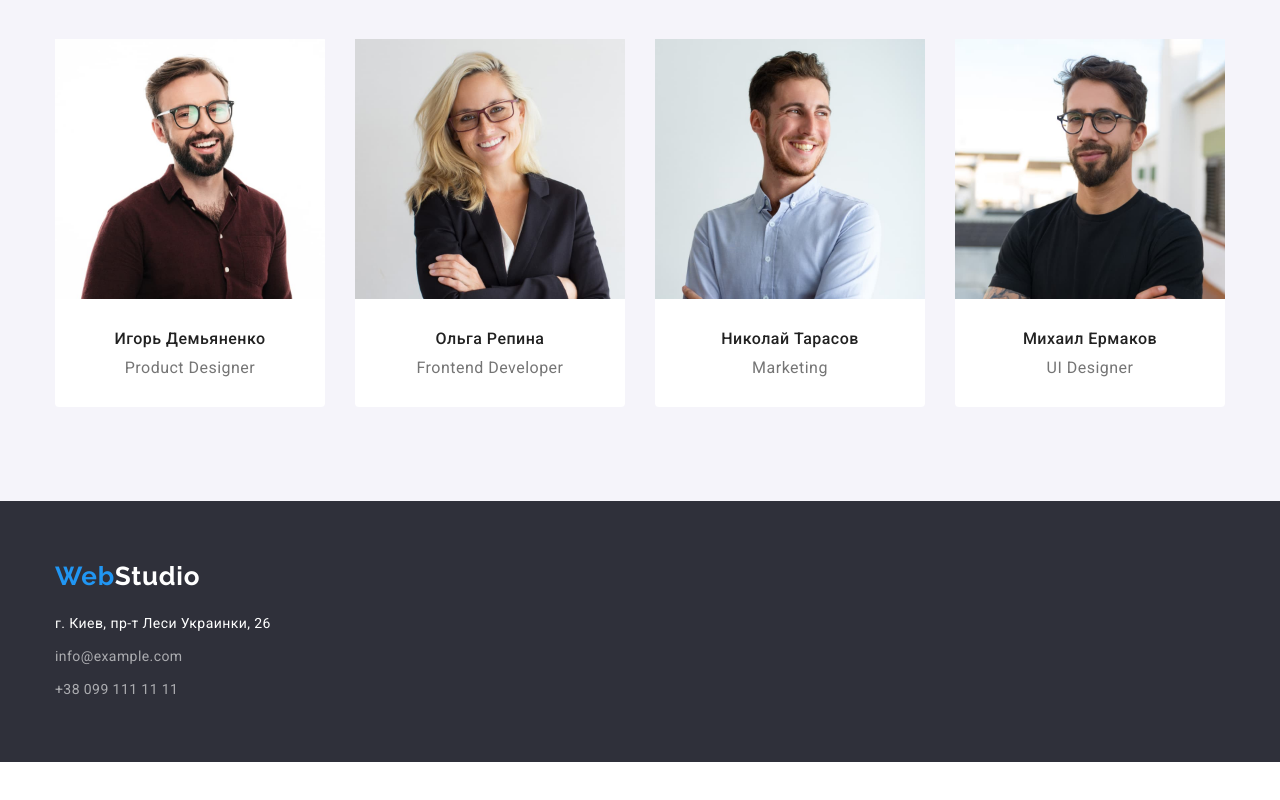
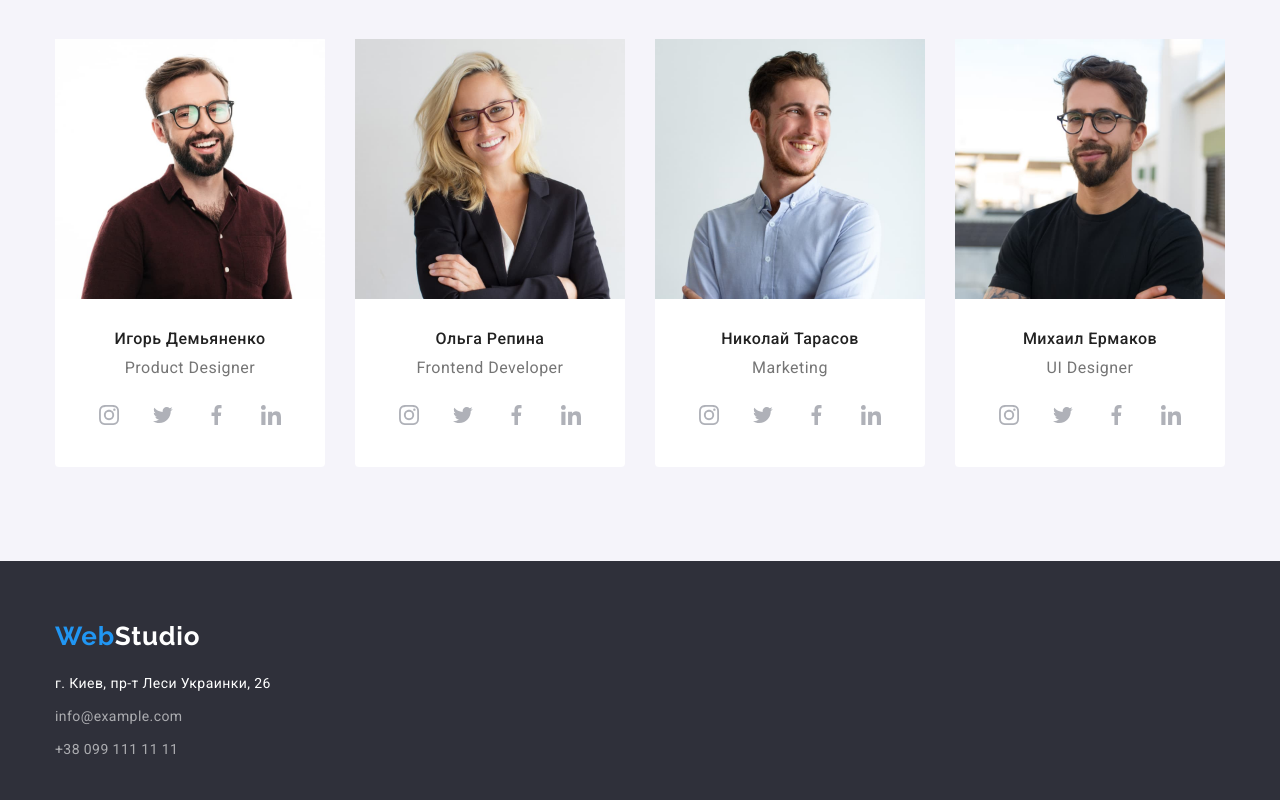
Before and after one commit to OleksandrPenskyi/goit-markup-hw-04, a plain HTML site: page index.html in a window 1280 px wide. Shown: the part 1744-2544 px from the top of the page. Before the commit the page ends 2506 px from the top, so only its background shows below. Drawn offline with nearby package versions, Linux system fonts and the light colour scheme.

Commit message:
Added svg to team section

```diff
--- a/css/style.css
+++ b/css/style.css
@@ -40,6 +40,8 @@ font-weight: 700; */
 
   --main-font-family: Roboto, sans-serif;
   --secondary-font-family: Raleway, sans-serif;
+
+  --icon-main-color: #afb1b8;
 }
 
 /* for all page  */
@@ -401,7 +403,10 @@ h3 {
 }
 
 .team-list .list-text {
-  margin: 0;
+  margin-top: 0;
+  margin-bottom: 16px;
+  margin-left: 0;
+  margin-right: 0;
 
   color: var(--secondary-text-color);
   font-weight: 400;
@@ -411,6 +416,33 @@ h3 {
 
   text-align: center;
 }
+
+.team .social-block {
+  display: flex;
+  justify-content: center;
+  align-items: center;
+  list-style: none;
+}
+
+.team .social-link {
+  display: flex;
+  justify-content: center;
+  align-items: center;
+  width: 44px;
+  height: 44px;
+  fill: var(--icon-main-color);
+}
+
+.team .social-link:not(:last-child) {
+  margin-right: 10px;
+}
+
+.team .social-link:hover {
+  fill: var(--third-text-color);
+  background: var(--main-blue-color);
+  border-radius: 50%;
+}
+
 /* !CLOSED Наша команда */
 
 /* !Футер */
--- a/index.html
+++ b/index.html
@@ -177,6 +177,28 @@
               />
               <h3 class="list-title">Игорь Демьяненко</h3>
               <p class="list-text" lang="en">Product Designer</p>
+              <div class="social-block">
+                <a class="social-link" href="https://www.instagram.com">
+                  <svg class="social-svg" width="20" height="20">
+                    <use href="./images/symbols.svg#icon-instagram"></use>
+                  </svg>
+                </a>
+                <a class="social-link" href="https://twitter.com">
+                  <svg class="social-svg" width="20" height="20">
+                    <use href="./images/symbols.svg#icon-twitter"></use>
+                  </svg>
+                </a>
+                <a class="social-link" href="https://www.facebook.com">
+                  <svg class="social-svg" width="20" height="20">
+                    <use href="./images/symbols.svg#icon-facebook"></use>
+                  </svg>
+                </a>
+                <a class="social-link" href="https://www.linkedin.com">
+                  <svg class="social-svg" width="20" height="20">
+                    <use href="./images/symbols.svg#icon-linkedin"></use>
+                  </svg>
+                </a>
+              </div>
             </li>
             <li class="list-item">
               <img
@@ -188,6 +210,28 @@
               />
               <h3 class="list-title">Ольга Репина</h3>
               <p class="list-text" lang="en">Frontend Developer</p>
+              <div class="social-block">
+                <a class="social-link" href="https://www.instagram.com">
+                  <svg class="social-svg" width="20" height="20">
+                    <use href="./images/symbols.svg#icon-instagram"></use>
+                  </svg>
+                </a>
+                <a class="social-link" href="https://twitter.com">
+                  <svg class="social-svg" width="20" height="20">
+                    <use href="./images/symbols.svg#icon-twitter"></use>
+                  </svg>
+                </a>
+                <a class="social-link" href="https://www.facebook.com">
+                  <svg class="social-svg" width="20" height="20">
+                    <use href="./images/symbols.svg#icon-facebook"></use>
+                  </svg>
+                </a>
+                <a class="social-link" href="https://www.linkedin.com">
+                  <svg class="social-svg" width="20" height="20">
+                    <use href="./images/symbols.svg#icon-linkedin"></use>
+                  </svg>
+                </a>
+              </div>
             </li>
             <li class="list-item">
               <img
@@ -199,6 +243,28 @@
               />
               <h3 class="list-title">Николай Тарасов</h3>
               <p class="list-text" lang="en">Marketing</p>
+              <div class="social-block">
+                <a class="social-link" href="https://www.instagram.com">
+                  <svg width="20" height="20">
+                    <use href="./images/symbols.svg#icon-instagram"></use>
+                  </svg>
+                </a>
+                <a class="social-link" href="https://twitter.com">
+                  <svg width="20" height="20">
+                    <use href="./images/symbols.svg#icon-twitter"></use>
+                  </svg>
+                </a>
+                <a class="social-link" href="https://www.facebook.com">
+                  <svg width="20" height="20">
+                    <use href="./images/symbols.svg#icon-facebook"></use>
+                  </svg>
+                </a>
+                <a class="social-link" href="https://www.linkedin.com">
+                  <svg width="20" height="20">
+                    <use href="./images/symbols.svg#icon-linkedin"></use>
+                  </svg>
+                </a>
+              </div>
             </li>
             <li class="list-item">
               <img
@@ -210,6 +276,28 @@
               />
               <h3 class="list-title">Михаил Ермаков</h3>
               <p class="list-text" lang="en">UI Designer</p>
+              <div class="social-block">
+                <a class="social-link" href="https://www.instagram.com">
+                  <svg width="20" height="20">
+                    <use href="./images/symbols.svg#icon-instagram"></use>
+                  </svg>
+                </a>
+                <a class="social-link" href="https://twitter.com">
+                  <svg width="20" height="20">
+                    <use href="./images/symbols.svg#icon-twitter"></use>
+                  </svg>
+                </a>
+                <a class="social-link" href="https://www.facebook.com">
+                  <svg width="20" height="20">
+                    <use href="./images/symbols.svg#icon-facebook"></use>
+                  </svg>
+                </a>
+                <a class="social-link" href="https://www.linkedin.com">
+                  <svg width="20" height="20">
+                    <use href="./images/symbols.svg#icon-linkedin"></use>
+                  </svg>
+                </a>
+              </div>
             </li>
           </ul>
         </div>
```
Also changed, not shown: images/symbols.svg.
